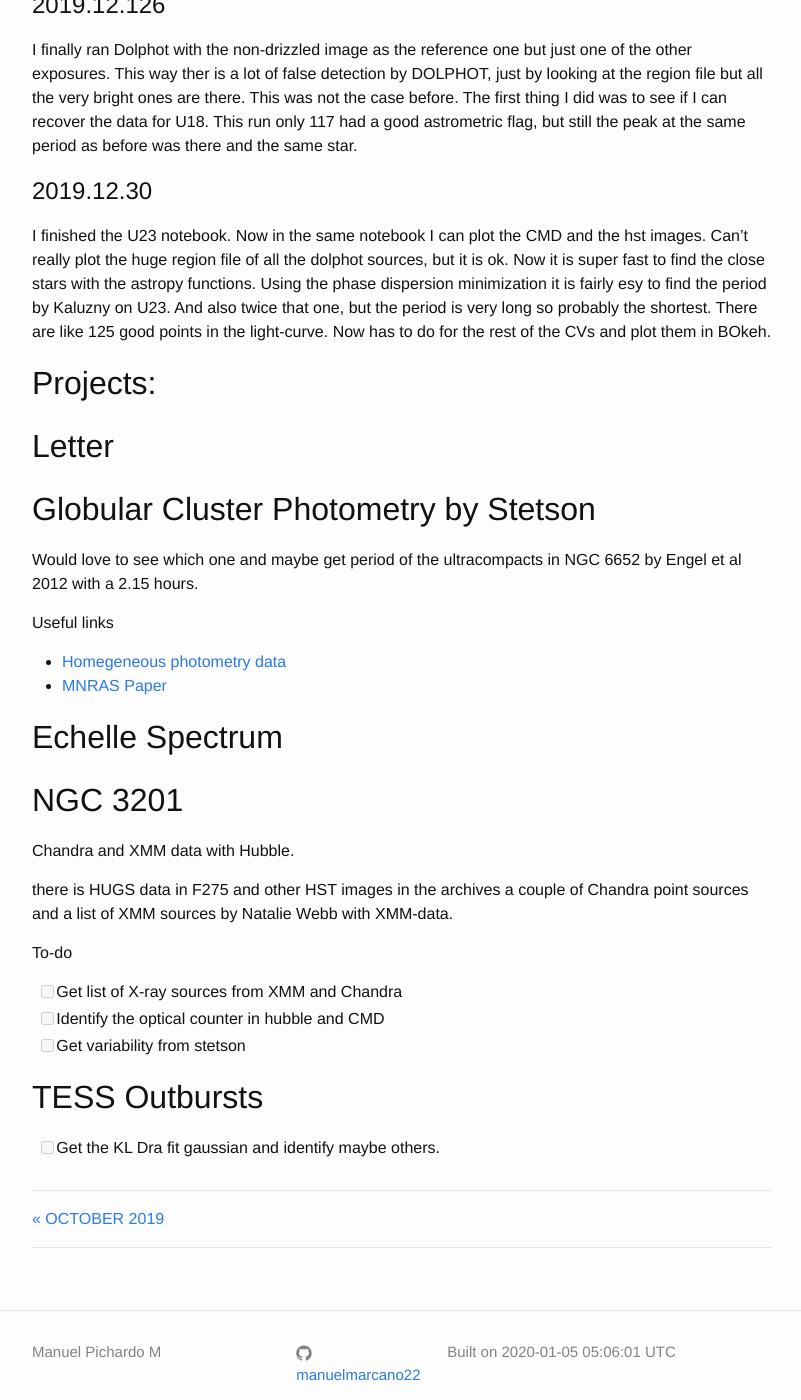
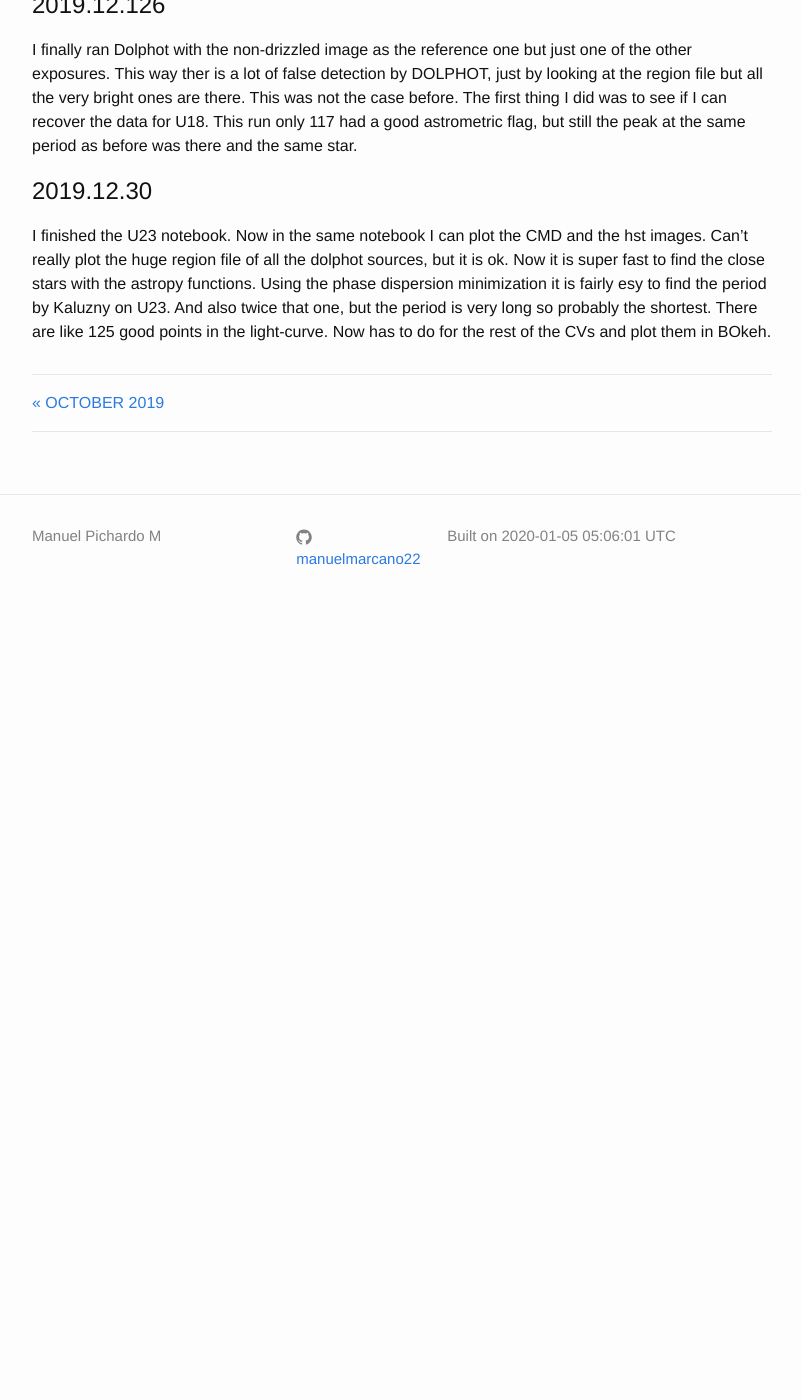
Before and after one commit to manuelmarcano22/Notebook, a Jekyll site: the page built from _posts/2019_12/2019-12-01-December.md, in a window 1280 px wide and 1400 px high, scrolled down 1166 px. Shown: the whole window, without its empty margins (238-1039 px from the left). Built offline with Jekyll 4.4.1, drawn with Linux system fonts in a browser that asks for light colours; after the commit the page ends 1796 px from its top, so only the background shows below that.

Commit message:
Base Sources :octocat:

```diff
--- a/_posts/2019_12/2019-12-01-December.md
+++ b/_posts/2019_12/2019-12-01-December.md
@@ -40,46 +40,3 @@ I finally ran Dolphot with the non-drizzled image as the reference one but just
 # 2019.12.30
 
 I finished the U23 notebook. Now in the same notebook I can plot the CMD and the hst  images. Can't really plot the huge region file of all the dolphot sources, but it is ok. Now it is super fast to find the close stars with the astropy functions. Using the phase dispersion minimization it is fairly esy to find the period by Kaluzny on U23. And also twice that one, but the period is very long so probably the shortest. There are like 125 good points in the light-curve. Now has to do for the rest of the CVs and plot them in BOkeh.
-
-
-
-
-## Projects:
-
-## Letter
-
-
-## Globular Cluster Photometry by Stetson
-
-
-Would love to see which one and maybe get period of the ultracompacts in NGC 6652 by Engel et al 2012 with a 2.15 hours.
-
-
-Useful links
-
-- [Homegeneous photometry data](http://www.cadc-ccda.hia-iha.nrc-cnrc.gc.ca/en/community/STETSON/homogeneous/)
-- [MNRAS Paper](https://arxiv.org/pdf/1902.09925.pdf)
-
-
-
-## Echelle Spectrum
-
-
-## NGC 3201
-
-Chandra and XMM data with Hubble.
-
-there is HUGS data in F275 and other HST images in the archives a couple of Chandra point sources and a list of XMM sources by Natalie Webb with XMM-data.
-
-
-To-do
-
-- [ ] Get list of X-ray sources from XMM and Chandra
-- [ ] Identify the optical counter in hubble and CMD
-- [ ] Get variability from stetson
-
-
-## TESS Outbursts
-
-
-- [ ] Get the KL Dra fit gaussian and identify maybe others.
```
Also changed, not shown: _posts/2020_01/2020-01-04.md (added, +9 -0 lines), _posts/2020_01/assets/oneexp.png (added), _posts/2020_01/assets/threeexp.png (added), _posts/2020_01/assets/twoexp.png (added).
